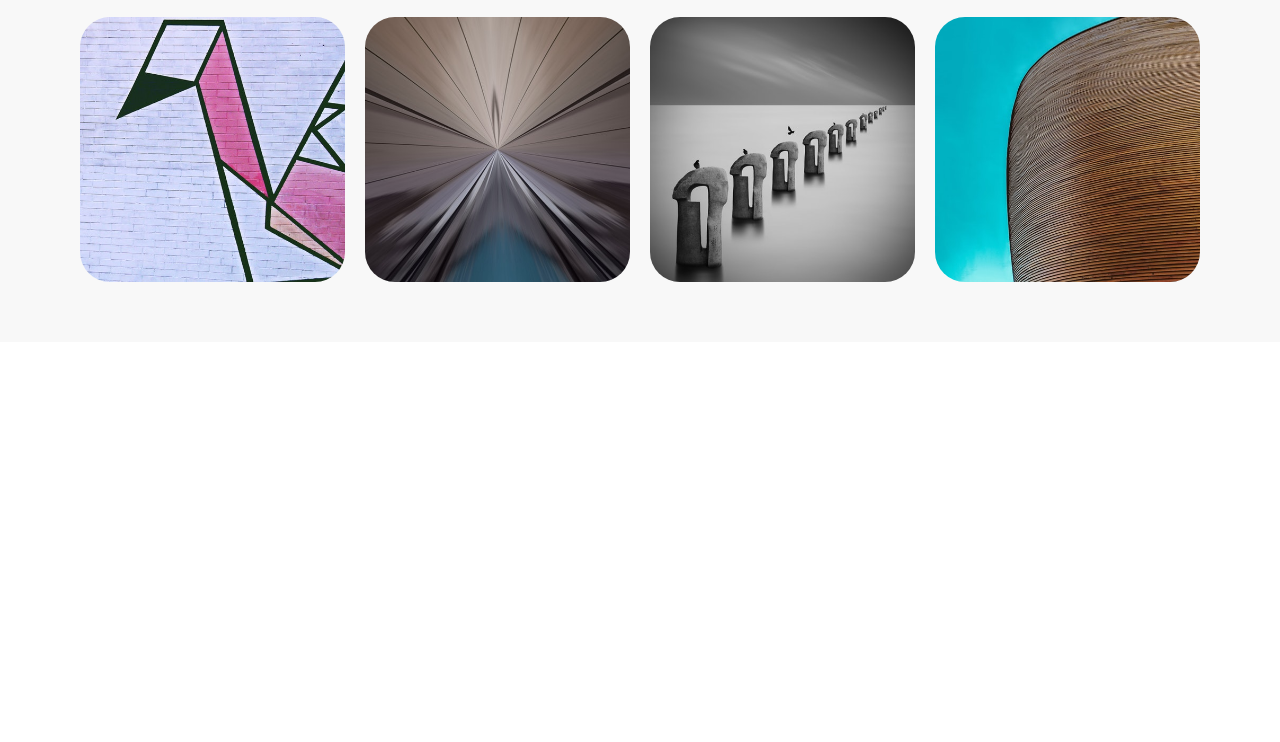
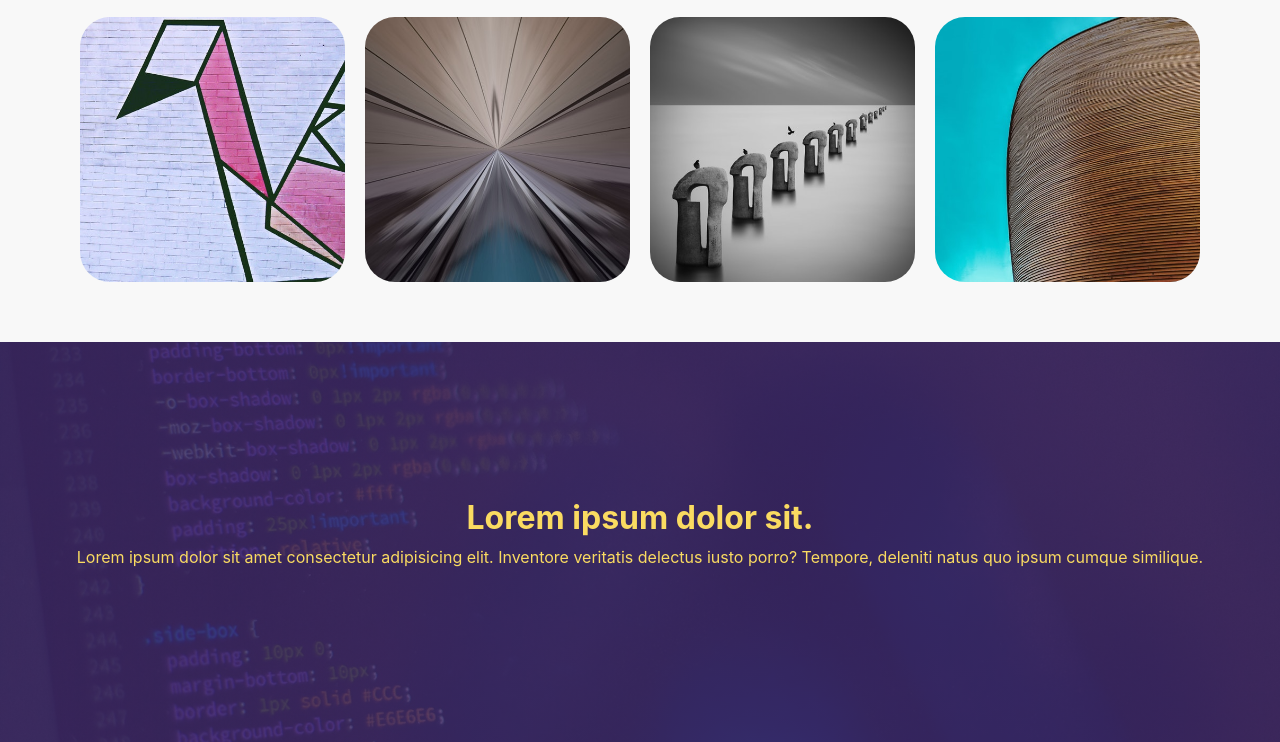
Before and after one commit to Awacs8/Bootstrap-deo-2, a plain HTML site: page index.html in a window 1280 px wide. Shown: the part 2046-2788 px from the top of the page. Before the commit the page ends 2388 px from the top, so only its background shows below. Drawn offline with nearby package versions, Linux system fonts and the light colour scheme.

Commit message:
flex added

```diff
--- a/index.html
+++ b/index.html
@@ -159,6 +159,12 @@
     </section>
 
     <!-- FLEX -->
+    <div class="container-fluid flex">
+        <h2>Lorem ipsum dolor sit.</h2>
+        <p>Lorem ipsum dolor sit amet consectetur adipisicing elit. Inventore veritatis delectus iusto porro? Tempore,
+            deleniti natus quo ipsum cumque similique.</p>
+    </div>
+
 
     <!-- SERVICES -->
 
--- a/style.css
+++ b/style.css
@@ -85,7 +85,17 @@ works
 /************
 flex
 ************/
-
+.flex {
+    background-image: linear-gradient(rgba(65, 42, 107,.8), rgba(65, 42, 107,.8)), url(img/slide1.jpg);
+    background-size: cover;
+    background-position: center;
+    height: 400px;
+    display: flex;
+    color: var(--yellow);
+    flex-direction: column;
+    justify-content: center;
+    align-items: center;
+}
 /************
 services
 ************/
```
Lines whose indentation alone changed are shown as unchanged.
